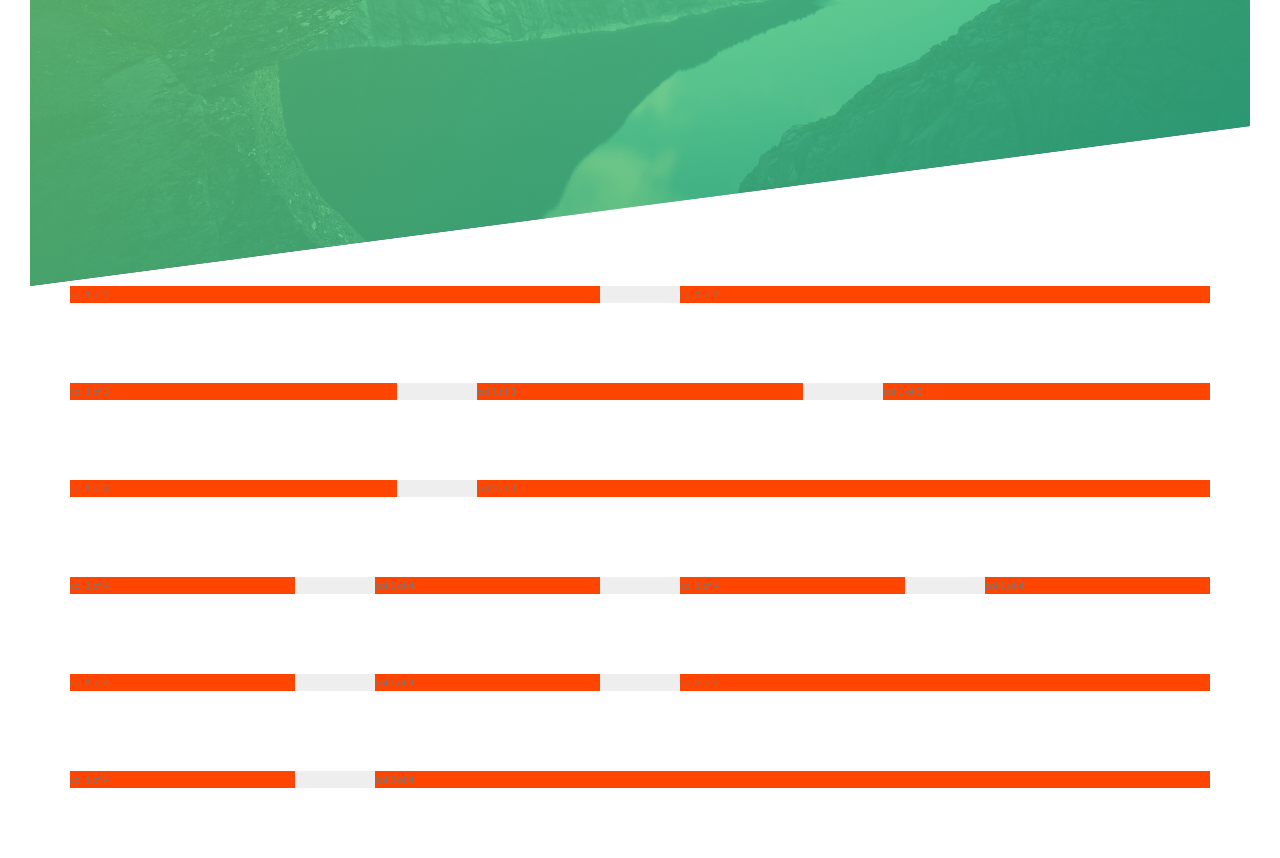
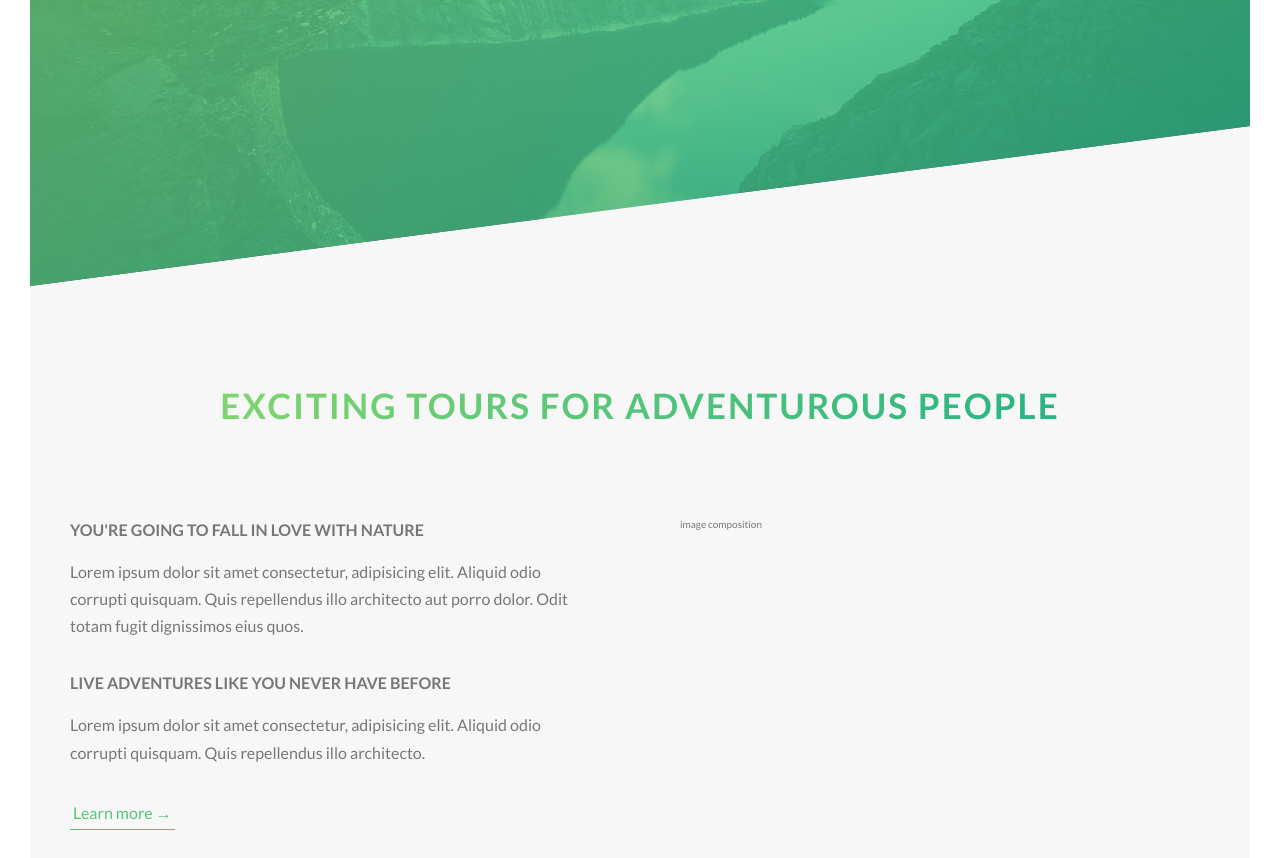
Before and after one commit to ssembatya-dennis/advanced-css-project, a website: page index.html in a window 1280 px wide. Shown: the part 504-1362 px from the top of the page. Before the commit the page ends 1322 px from the top, so only its background shows below. Drawn offline with Linux system fonts and the light colour scheme.

Commit message:
style(About section): clip a linear gradient bgcolor behind text
use the new "-webkit-background-clip property" to add a linear background behind text

```diff
--- a/index.html
+++ b/index.html
@@ -23,7 +23,7 @@
                 <a href="#" class="btn btn--white btn--animated">Discover our tours</a>
             </div>
         </header>
-
+            <!--
         <section class="grid-test">
             <div class="row">
                 <div class="col-1-of-2">
@@ -96,6 +96,33 @@
 
 
         </section>
+        -->
 
+            <main>
+                <section class="section-about">
+                    <div class="u-center-text u-margin-bottom-big">
+                        <h2 class="heading-secondary">
+                            Exciting tours for adventurous people
+                        </h2>
+                    </div>
+
+                    <div class="row">
+                        <div class="col-1-of-2">
+                            <h3 class="heading-tertiary u-margin-bottom-small">You're going to fall in love with nature</h3>
+                            <p class="paragraph">
+                                Lorem ipsum dolor sit amet consectetur, adipisicing elit. Aliquid odio corrupti quisquam. Quis repellendus illo architecto aut porro dolor. Odit totam fugit dignissimos eius quos.
+                            </p>
+                            <h3 class="heading-tertiary u-margin-bottom-small">Live adventures like you never have before</h3>
+                            <p class="paragraph">
+                                Lorem ipsum dolor sit amet consectetur, adipisicing elit. Aliquid odio corrupti quisquam. Quis repellendus illo architecto.
+                            </p>
+                            <a href="#" class="btn-text">Learn more &rarr;</a>
+                        </div>
+                        <div class="col-1-of-2">
+                            image composition
+                        </div>
+                    </div>
+                </section>
+            </main>
     </body>
 </html>
--- a/sass/abstracts/_variables.scss
+++ b/sass/abstracts/_variables.scss
@@ -5,7 +5,10 @@ $color-primary-dark: #28b485;
 $color-grey-dark: #777;
 $color-white: #fff;
 $color-black: #000;
+$color-grey-light-1: #f7f7f7;
 
+// Font
+$default-font-size: 1.6rem;
 
 //grid
 $grid-width: 114rem;
--- a/sass/base/_typography.scss
+++ b/sass/base/_typography.scss
@@ -1,3 +1,12 @@
+body{
+    font-family: 'lato',sans-serif;
+    font-weight: 400;
+    /*font-size: 16px;*/
+    line-height: 1.7;
+    color: $color-grey-dark;
+    padding: 3rem;
+    box-sizing: border-box;
+}
 .heading-primary{
     color: $color-white;
     text-transform: uppercase;
@@ -23,12 +32,34 @@
     }
 }
 
-body{
-    font-family: 'lato',sans-serif;
-    font-weight: 400;
-    /*font-size: 16px;*/
-    line-height: 1.7;
-    color: $color-grey-dark;
-    padding: 3rem;
-    box-sizing: border-box;
+.heading-secondary{
+    font-size: 3.5rem;
+    text-transform: uppercase;
+    font-weight: 700;
+    display: inline-block;
+    background-image: linear-gradient(to right,$color-primary-light,$color-primary-dark);
+    -webkit-background-clip: text;
+    color: transparent;
+    letter-spacing: .2rem;
+    transition: all .2s;
+
+    &:hover{
+        transform: skewY(2deg) skewX(15deg) scale(1.1);
+        text-shadow: .5rem 1rem 2rem rgba($color-black, .2);
+    }
 }
+
+.heading-tertiary{
+    font-size: $default-font-size;
+    font-weight: 700;
+    text-transform: uppercase;
+}
+
+.paragraph {
+    font-size: $default-font-size;
+
+    &:not(:last-child)  {
+        margin-bottom: 3rem;
+    }
+
+}
--- a/sass/base/_utilities.scss
+++ b/sass/base/_utilities.scss
@@ -0,0 +1,4 @@
+.u-center-text{text-align: center;}
+.u-margin-bottom-small{margin-bottom: 1.5rem;}
+.u-margin-bottom-median{margin-bottom: 4rem;}
+.u-margin-bottom-big{margin-bottom: 8rem;}
--- a/sass/components/_button.scss
+++ b/sass/components/_button.scss
@@ -8,7 +8,7 @@
         border-radius: 10rem;
         transition: all .2s;
         position: relative;
-        font-size: 1.6rem;
+        font-size: $default-font-size;
     }
 
 
@@ -55,3 +55,28 @@
         animation-fill-mode: backwards;
     }
 }
+
+.btn-text {
+    &:link,
+    &:visited{
+        font-size: $default-font-size;
+        color: $color-primary;
+        display: inline-block;
+        text-decoration: none;
+        border-bottom: 1px solid $color-primary;
+        padding: 3px;
+        transition: all .2s;
+    }
+
+    &:hover{
+        background-color: $color-primary;
+        color: $color-white;
+        box-shadow: 0 1rem 2rem rgba($color-black, .15);
+        transform: translateY(-2px);
+    }
+
+    &:active{
+        box-shadow: 0 .5rem 1rem rgba($color-black, .15);
+        transform: translateY(0);
+    }
+}
--- a/sass/layout/_grid.scss
+++ b/sass/layout/_grid.scss
@@ -1,14 +1,12 @@
 .row{
     max-width: $grid-width;
     margin: 0 auto;
-    background-color: #eee;
 
     &:not(:last-child) {
         margin-bottom: $gutter-vertical;
     }
 
     [class^="col-"]{
-        background-color: orangered;
         float: left;
 
         &:not(:last-child) {
--- a/sass/pages/_home.scss
+++ b/sass/pages/_home.scss
@@ -0,0 +1,5 @@
+.section-about{
+    background-color: $color-grey-light-1;
+    padding: 25rem 0;
+    margin-top: -20vh;
+}
```
Also changed, not shown: css/styles.css. Lines whose indentation alone changed are shown as unchanged.
